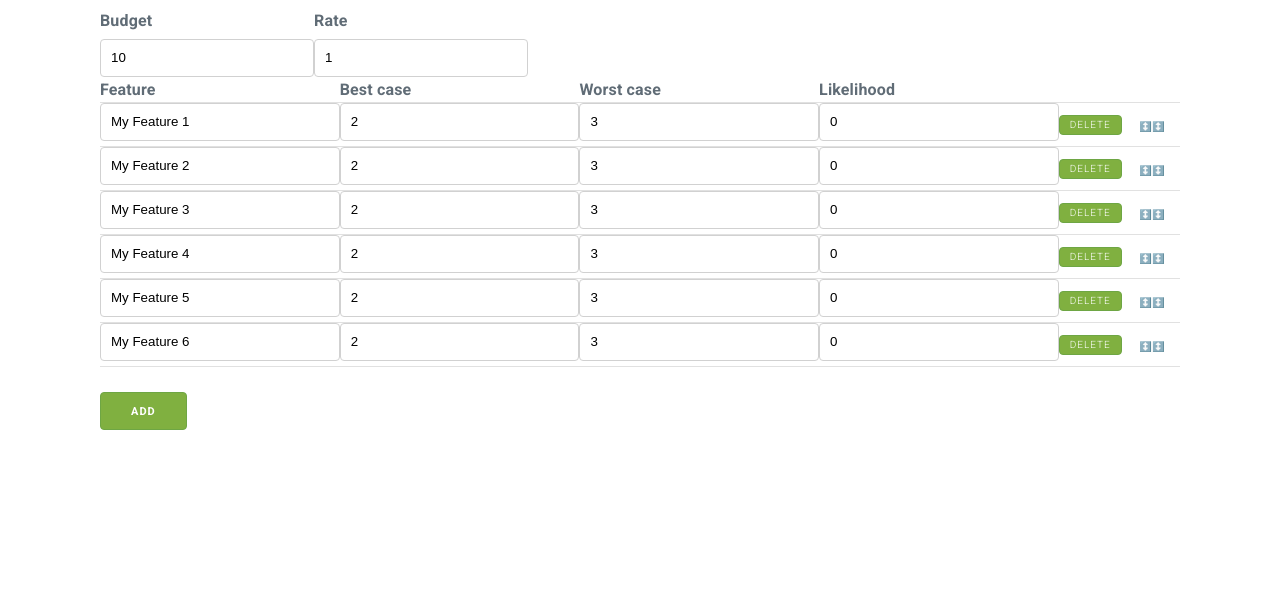
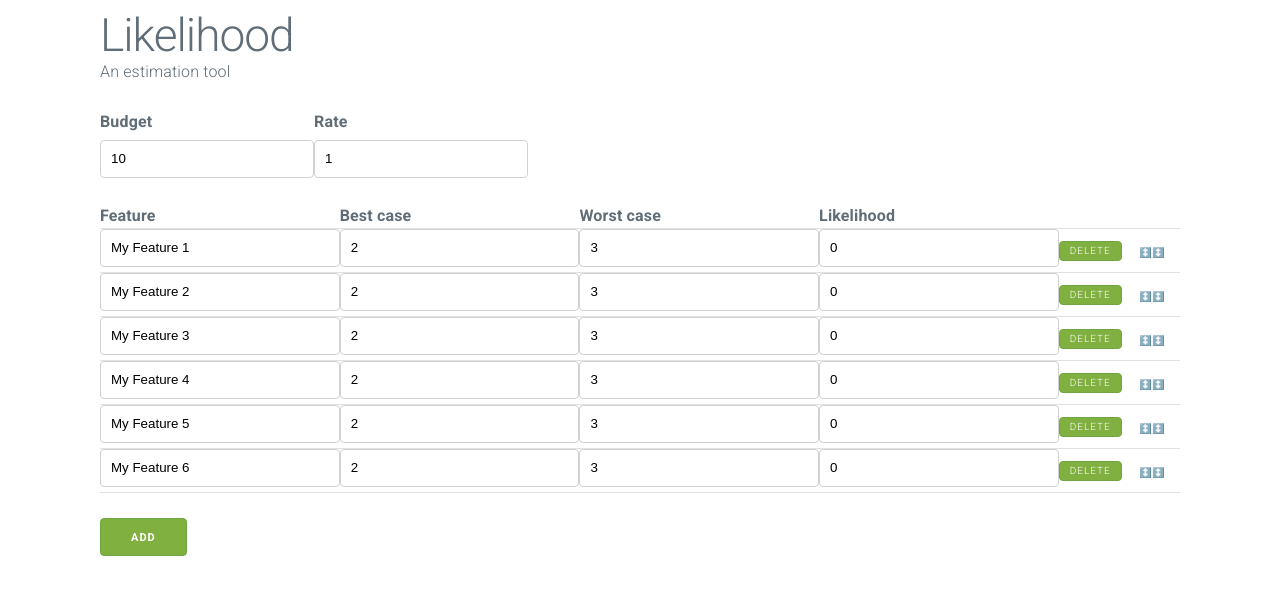
Before and after one commit to tizianorullo/likelihood-react, a React app: page / in a window 1280 px wide. Built offline with nearby package versions, Linux system fonts and the light colour scheme.

Commit message:
adding a title

```diff
--- a/index.html
+++ b/index.html
@@ -8,6 +8,10 @@
   <title>Likelihood</title>
 </head>
 <body>
+  <div class="container">
+    <h1>Likelihood</h1>
+    <p>An estimation tool</p>
+  </div>
   <div id="root"></div>
   <script src="/bundle.js"></script>
 </body>
--- a/src/index.js
+++ b/src/index.js
@@ -28,6 +28,7 @@ class App extends React.Component {
   render() {
     return (
       <div className="container">
+        <div className="meta clearfix">
           <Budget
             budget={this.state.budget}
             onBudgetChange={(budget) => this.updateBudget(budget)}
@@ -36,6 +37,7 @@ class App extends React.Component {
             rate={this.state.rate}
             onRateChange={(rate) => this.updateRate(rate)}
           />
+        </div>
         <FeatureList
           ids={this.state.ids}
           features={this.state.features}
--- a/styles.css
+++ b/styles.css
@@ -1,3 +1,7 @@
+h1 {
+  margin-bottom: -0.1em;
+}
+
 input {
   margin-right: 1.5rem;
   margin-bottom: 0;
@@ -15,6 +19,10 @@ button {
   background-color: #80B040;
   border-color: #6EA644;
   font-family: inherit;
+}
+
+.meta {
+  margin-bottom: 2.5rem;
 }
 
 .button-small {
```
